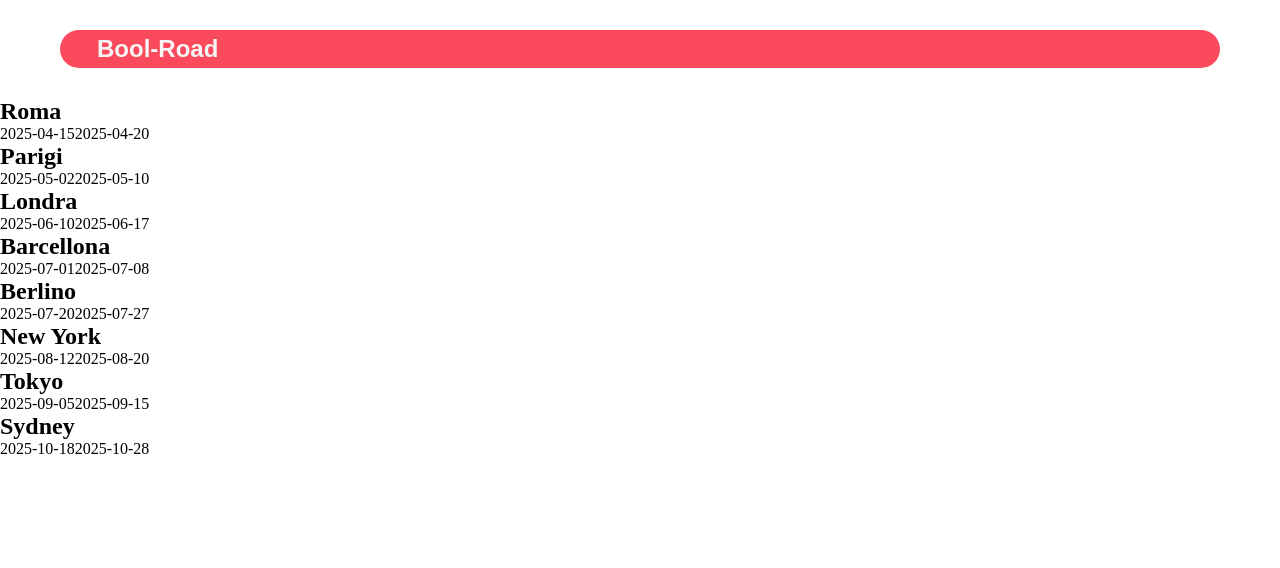
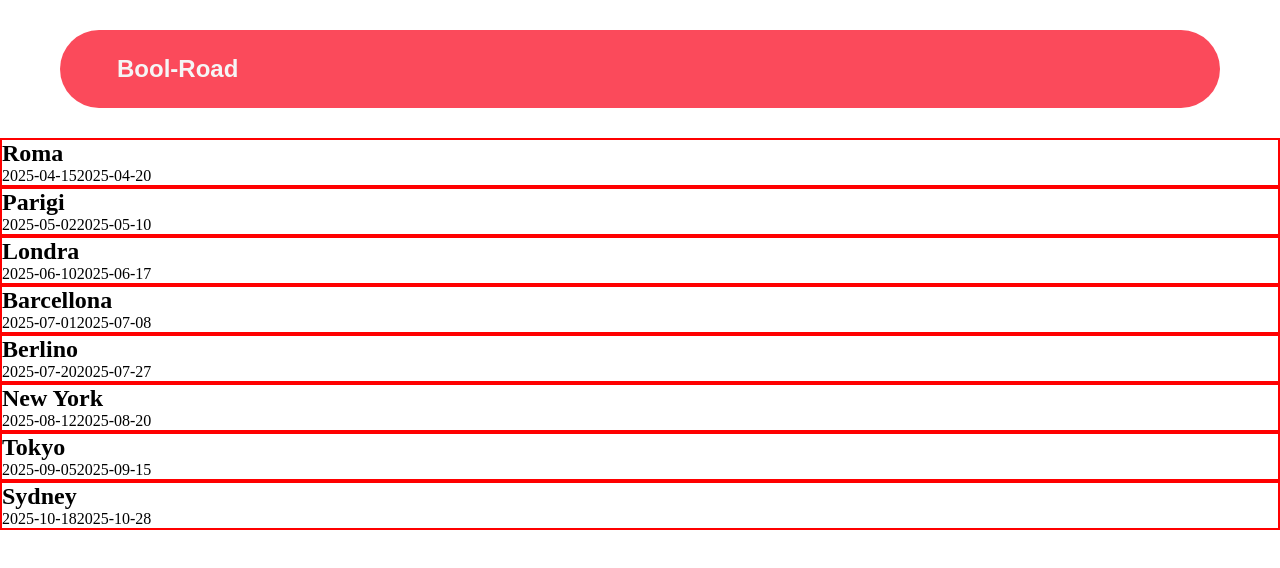
Before and after one commit to Giuseppe11S/bool-road, a React (Vite) app: page / in a window 1280 px wide. Shown: the top 568 px of the page. Built offline with nearby package versions, Linux system fonts and the light colour scheme.

Commit message:
Sistemato codice e aggiunto rotta id per card inhomepage

```diff
--- a/src/components/SearchBar.jsx
+++ b/src/components/SearchBar.jsx
@@ -29,4 +29,4 @@
     );
 };
 
-export default SearchBar;
+export default SearchBar
--- a/src/index.css
+++ b/src/index.css
@@ -17,9 +17,7 @@
 
 .cnt-nav {
   display: flex;
-<<<<<<< HEAD
   padding: 20px;
-
   background-color: #fb4a5b;
   border-radius: 100px;
   margin: 30px 30px;
@@ -30,8 +28,8 @@
   font-family: Arial, Helvetica, sans-serif;
   padding: 5px 37px;
 }
-=======
+
+.card-viaggio{
+  cursor: pointer;
+  border: 2px solid red;
 }
-
-
->>>>>>> Damiana
--- a/src/pages/HomePage.jsx
+++ b/src/pages/HomePage.jsx
@@ -1,8 +1,10 @@
 import CardViaggi from "../components/CardViaggi"
 import { viaggi } from "../data/data"
+import { Link } from "react-router-dom"
 
 const HomePage = () => {
   const fetchViaggi = viaggi.map((viaggio) => (
+    <Link to={`/${viaggio.id}`}>
       <div className="card-viaggio" key={viaggio.id}>
         <CardViaggi
           destinazione={viaggio.destinazione}
@@ -10,7 +12,9 @@
           dataFine={viaggio.dataFine}
         />
       </div>
+     </Link>
   ))
+
   return (
     <>
       {fetchViaggi}
```
Lines whose indentation alone changed are shown as unchanged.
